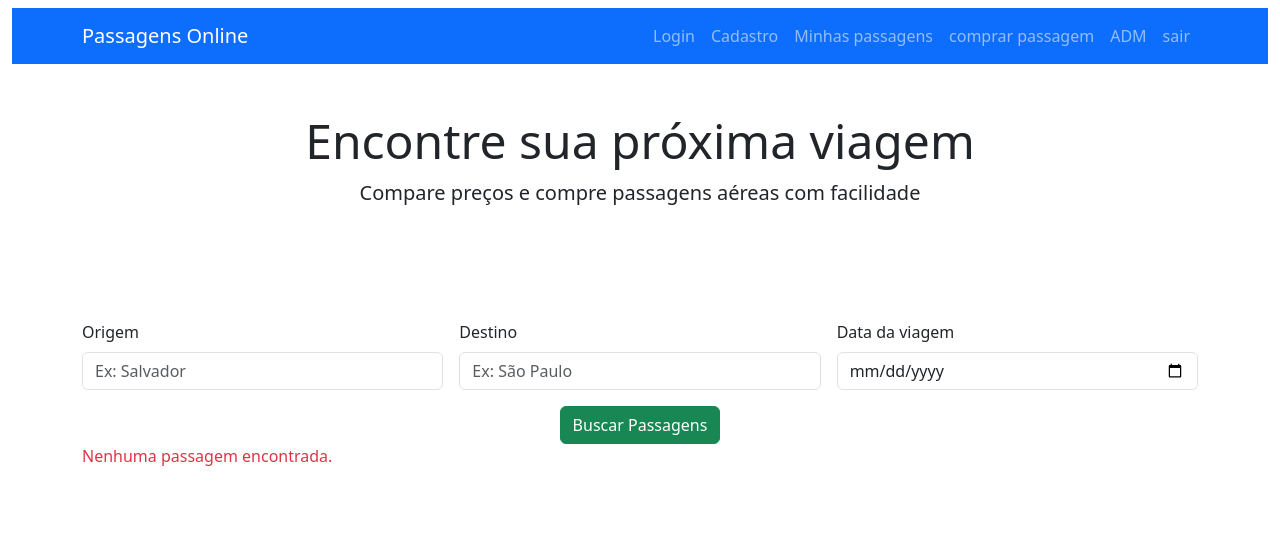
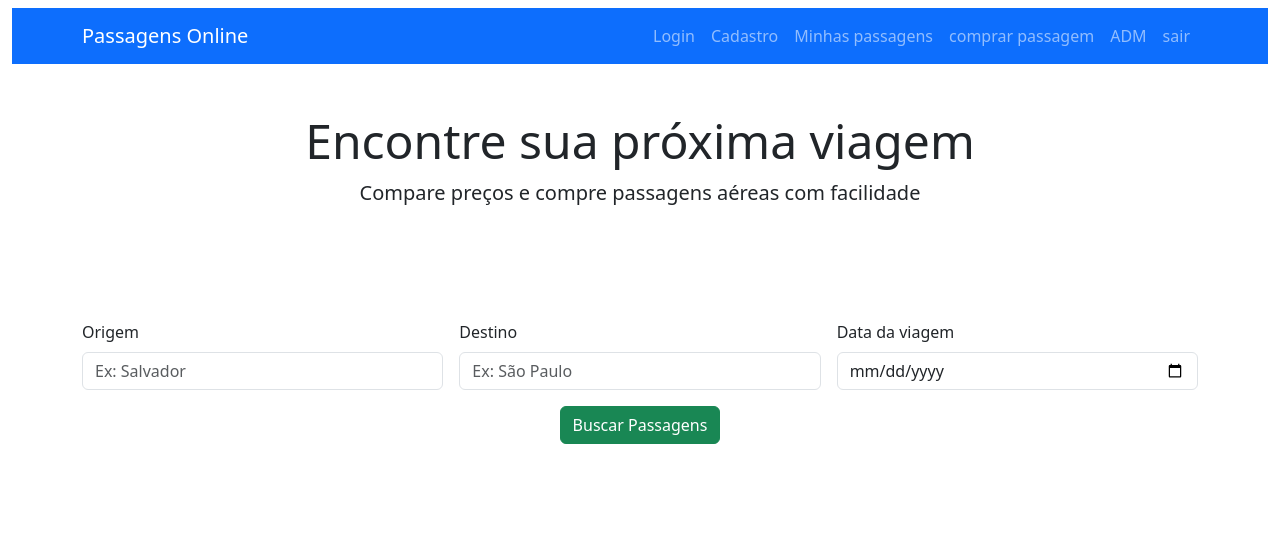
Before and after one commit to ScoobyTT/Site_Aeroporto, a Flask app: page / in a window 1280 px wide. Shown: the top 538 px of the page. Run offline with Flask 3, Linux system fonts and the light colour scheme.

Commit message:
Fix empty message for no results found

```diff
--- a/app/templates/index.html
+++ b/app/templates/index.html
@@ -64,7 +64,7 @@
         {% endfor %}
     </ul>
 {% elif resultados is not none %}
-    <p class="text-danger">Nenhuma passagem encontrada.</p>
+    <p class="text-danger"></p>
 {% endif %}
 
 
```
